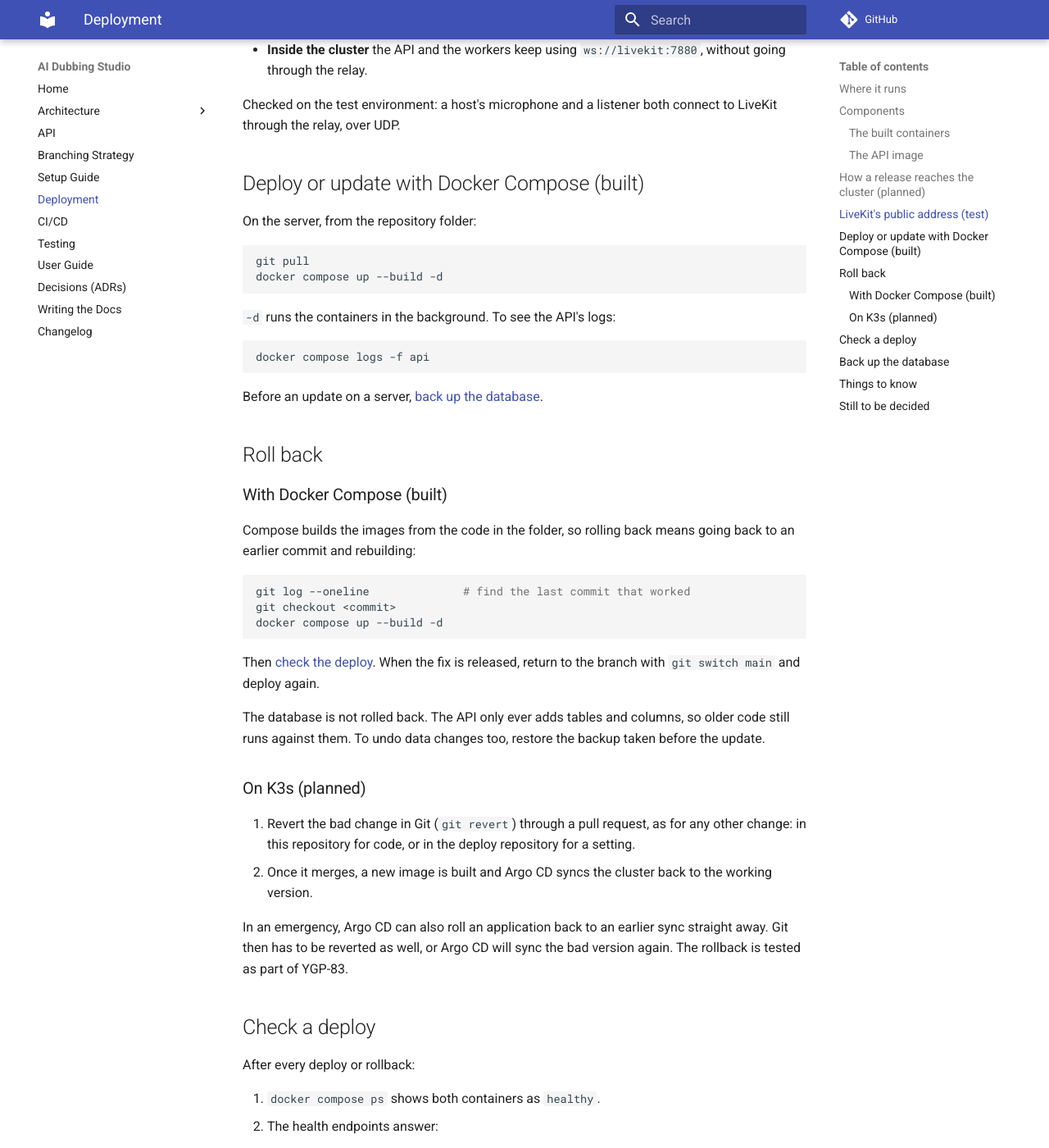
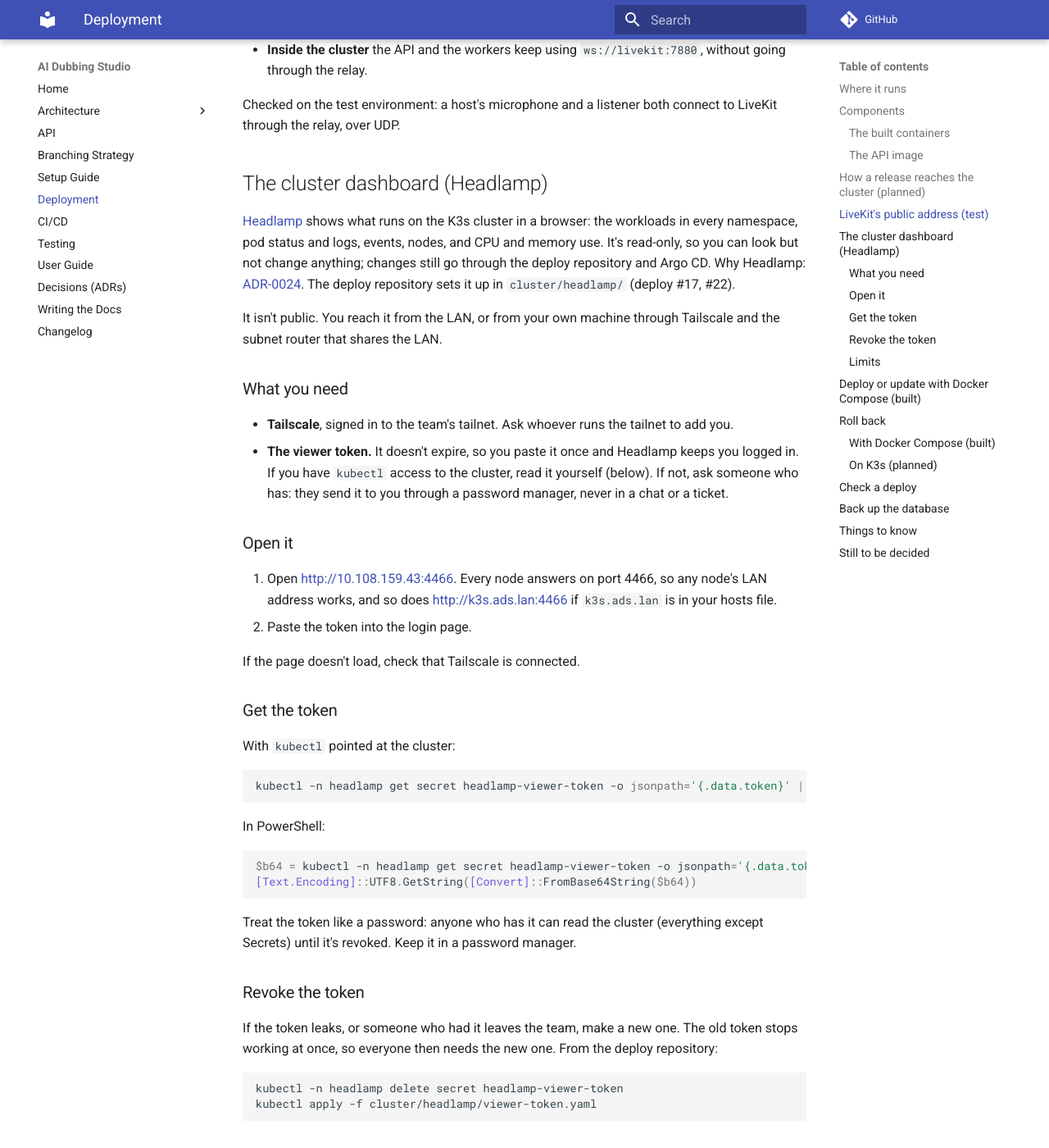
Before and after one commit to WH1TE-SHAD0W/ai-dubbing-studio, an MkDocs documentation site: the page built from docs/deployment.md, in a window 1280 px wide and 1400 px high, scrolled down 3439 px. Shown: the whole window at 82% size. Built offline with MkDocs 1.6.1 and Material for MkDocs 9.7.7, drawn with Linux system fonts in a browser that asks for light colours; comment, search, counter and statistics services are not loaded; some of the changed text lies outside the part shown.

Commit message:
docs: opening Headlamp and getting its viewer token (YGP-113)
Co-Authored-By: Claude Opus 5.5 <noreply@anthropic.com>

````diff
--- a/docs/deployment.md
+++ b/docs/deployment.md
@@ -131,6 +131,74 @@ flowchart LR
 Checked on the test environment: a host's microphone and a listener both
 connect to LiveKit through the relay, over UDP.
 
+## The cluster dashboard (Headlamp)
+
+[Headlamp](https://headlamp.dev) shows what runs on the K3s cluster in a
+browser: the workloads in every namespace, pod status and logs, events, nodes,
+and CPU and memory use. It's read-only, so you can look but not change
+anything; changes still go through the deploy repository and Argo CD. Why
+Headlamp: [ADR-0024](adr/0024-cluster-dashboard.md). The deploy repository
+sets it up in `cluster/headlamp/` (deploy #17, #22).
+
+It isn't public. You reach it from the LAN, or from your own machine through
+Tailscale and the subnet router that shares the LAN.
+
+### What you need
+
+- **Tailscale**, signed in to the team's tailnet. Ask whoever runs the tailnet
+  to add you.
+- **The viewer token.** It doesn't expire, so you paste it once and Headlamp
+  keeps you logged in. If you have `kubectl` access to the cluster, read it
+  yourself (below). If not, ask someone who has: they send it to you through a
+  password manager, never in a chat or a ticket.
+
+### Open it
+
+1. Open <http://10.108.159.43:4466>. Every node answers on port 4466, so any
+   node's LAN address works, and so does <http://k3s.ads.lan:4466> if
+   `k3s.ads.lan` is in your hosts file.
+2. Paste the token into the login page.
+
+If the page doesn't load, check that Tailscale is connected.
+
+### Get the token
+
+With `kubectl` pointed at the cluster:
+
+```bash
+kubectl -n headlamp get secret headlamp-viewer-token -o jsonpath='{.data.token}' | base64 -d
+```
+
+In PowerShell:
+
+```powershell
+$b64 = kubectl -n headlamp get secret headlamp-viewer-token -o jsonpath='{.data.token}'
+[Text.Encoding]::UTF8.GetString([Convert]::FromBase64String($b64))
+```
+
+Treat the token like a password: anyone who has it can read the cluster
+(everything except Secrets) until it's revoked. Keep it in a password manager.
+
+### Revoke the token
+
+If the token leaks, or someone who had it leaves the team, make a new one. The
+old token stops working at once, so everyone then needs the new one. From the
+deploy repository:
+
+```bash
+kubectl -n headlamp delete secret headlamp-viewer-token
+kubectl apply -f cluster/headlamp/viewer-token.yaml
+```
+
+### Limits
+
+- **Plain HTTP.** Tailscale encrypts the traffic up to the subnet router, but
+  it crosses the LAN unencrypted, token included.
+- **Anyone on the LAN can open the login page**, but sees nothing without a
+  token.
+- **One shared token.** Everyone uses the same viewer token, so the cluster
+  can't tell who looked at what.
+
 ## Deploy or update with Docker Compose (built)
 
 On the server, from the repository folder:
````
Also changed, not shown: docs/changelog.md (+2 -0 lines).
